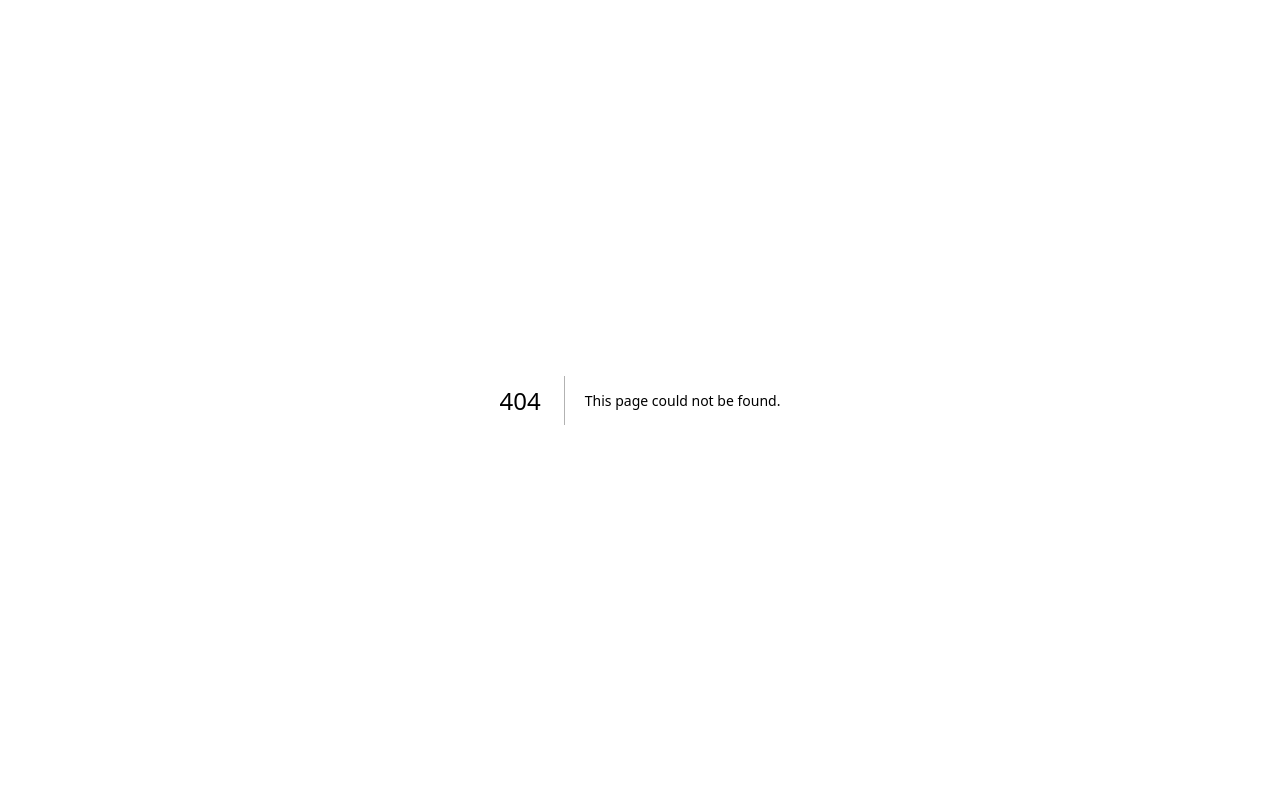
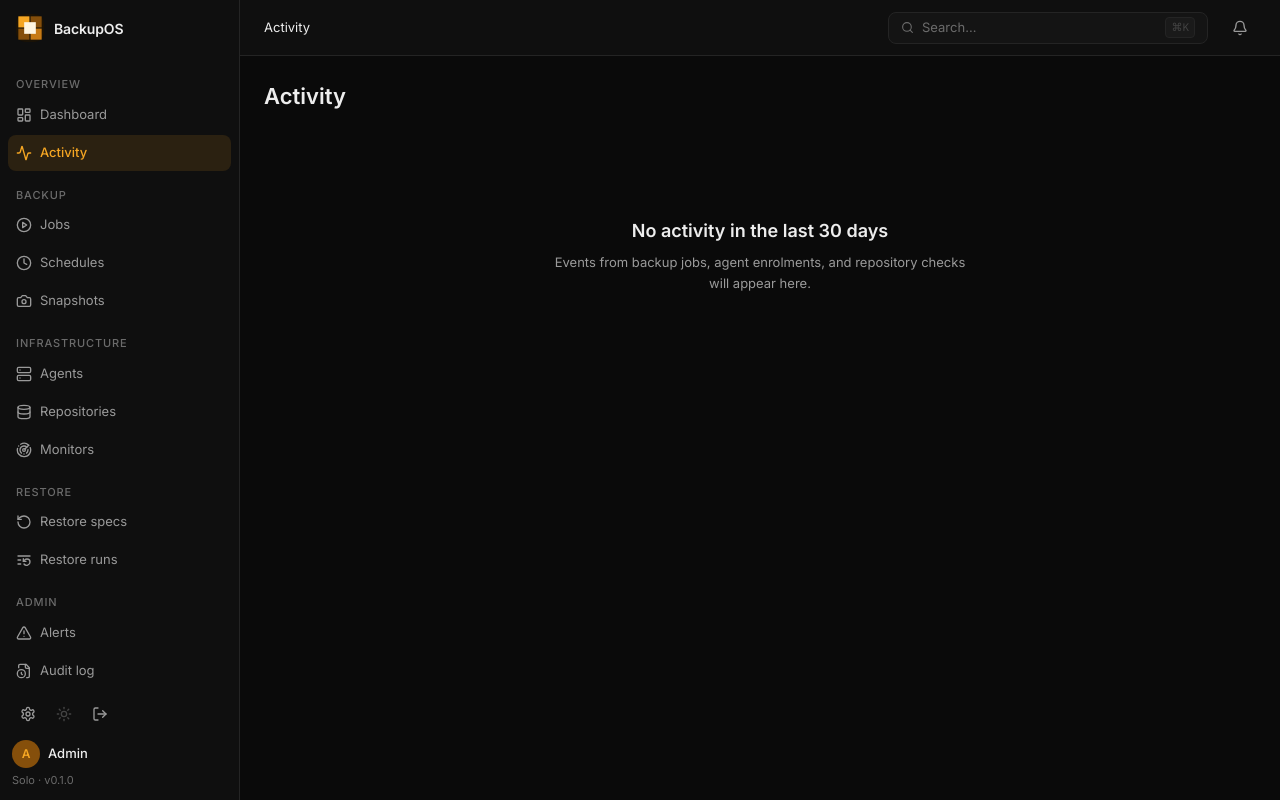
Before and after one commit to dariusvorster/backupos, a Next.js app in the folder apps/web/: page /activity in a window 1280 px wide. Before the commit this address had no page. Built offline with nearby package versions, Linux system fonts and the light colour scheme.

Commit message:
feat: stub pages — activity, schedules, snapshots, alerts, audit, restore/runs

```diff
--- /dev/null
+++ b/apps/web/app/(dashboard)/activity/page.tsx
@@ -0,0 +1,14 @@
+import { EmptyState } from '@/components/ui/empty-state'
+
+export default function ActivityPage() {
+  return (
+    <div>
+      <h1 style={{ fontSize: 22, fontWeight: 600, color: 'var(--fg)', marginBottom: 24 }}>Activity</h1>
+      <EmptyState
+        type="page"
+        headline="No activity in the last 30 days"
+        description="Events from backup jobs, agent enrolments, and repository checks will appear here."
+      />
+    </div>
+  )
+}
--- /dev/null
+++ b/apps/web/app/(dashboard)/alerts/page.tsx
@@ -0,0 +1,14 @@
+import { EmptyState } from '@/components/ui/empty-state'
+
+export default function AlertsPage() {
+  return (
+    <div>
+      <h1 style={{ fontSize: 22, fontWeight: 600, color: 'var(--fg)', marginBottom: 24 }}>Alerts</h1>
+      <EmptyState
+        type="page"
+        headline="All quiet. No open alerts."
+        description="Backup failures, missed schedules, and agent disconnections will appear here."
+      />
+    </div>
+  )
+}
--- /dev/null
+++ b/apps/web/app/(dashboard)/audit/page.tsx
@@ -0,0 +1,13 @@
+import { EmptyState } from '@/components/ui/empty-state'
+
+export default function AuditPage() {
+  return (
+    <div>
+      <h1 style={{ fontSize: 22, fontWeight: 600, color: 'var(--fg)', marginBottom: 24 }}>Audit log</h1>
+      <EmptyState
+        type="filtered"
+        headline="No audit events match your filters."
+      />
+    </div>
+  )
+}
--- /dev/null
+++ b/apps/web/app/(dashboard)/restore/runs/page.tsx
@@ -0,0 +1,14 @@
+import { EmptyState } from '@/components/ui/empty-state'
+
+export default function RestoreRunsPage() {
+  return (
+    <div>
+      <h1 style={{ fontSize: 22, fontWeight: 600, color: 'var(--fg)', marginBottom: 24 }}>Restore runs</h1>
+      <EmptyState
+        type="inline"
+        headline="No restore runs yet. Runs appear here when you execute a restore spec."
+        primaryAction={{ label: 'View specs', href: '/restore' }}
+      />
+    </div>
+  )
+}
--- /dev/null
+++ b/apps/web/app/(dashboard)/schedules/page.tsx
@@ -0,0 +1,14 @@
+import { EmptyState } from '@/components/ui/empty-state'
+
+export default function SchedulesPage() {
+  return (
+    <div>
+      <h1 style={{ fontSize: 22, fontWeight: 600, color: 'var(--fg)', marginBottom: 24 }}>Schedules</h1>
+      <EmptyState
+        type="inline"
+        headline="No active schedules. Jobs without schedules only run on demand."
+        primaryAction={{ label: 'View jobs', href: '/jobs' }}
+      />
+    </div>
+  )
+}
--- /dev/null
+++ b/apps/web/app/(dashboard)/snapshots/page.tsx
@@ -0,0 +1,14 @@
+import { EmptyState } from '@/components/ui/empty-state'
+
+export default function SnapshotsPage() {
+  return (
+    <div>
+      <h1 style={{ fontSize: 22, fontWeight: 600, color: 'var(--fg)', marginBottom: 24 }}>Snapshots</h1>
+      <EmptyState
+        type="inline"
+        headline="Select a repository to browse snapshots."
+        primaryAction={{ label: 'View repositories', href: '/repositories' }}
+      />
+    </div>
+  )
+}
```
